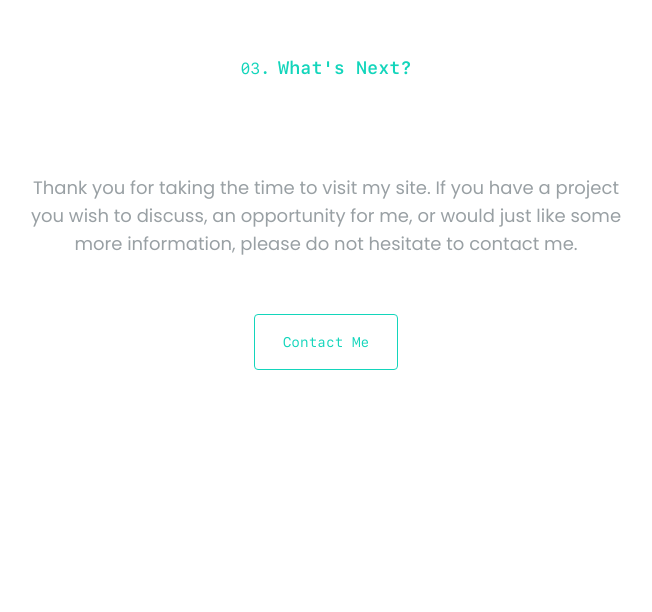
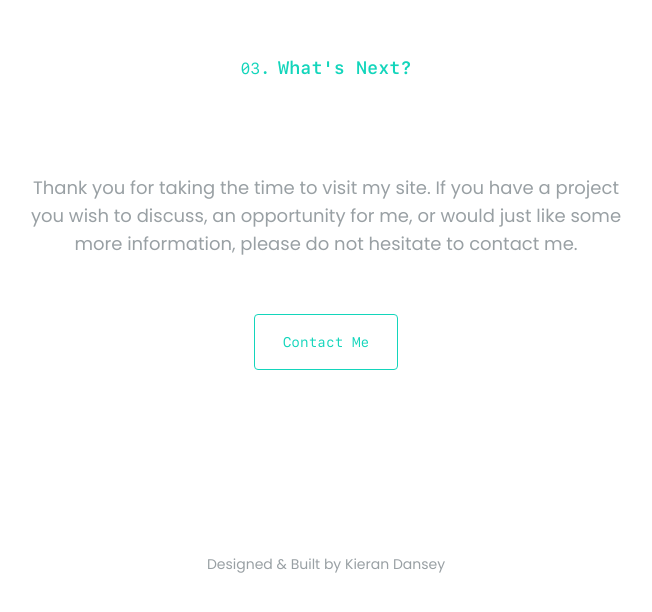
Before and after one commit to kdan80/v4, a Next.js app: page / in a window 1280 px wide. Shown: the part 2588-3200 px from the top of the page, without its empty margins (314-966 px from the left). Built offline with nearby package versions, Linux system fonts and the light colour scheme.

Commit message:
Added Footer

```diff
--- /dev/null
+++ b/components/Footer.tsx
@@ -0,0 +1,18 @@
+import React from 'react'
+import { motion } from 'framer-motion'
+import { scrollFade } from 'styles/framerAnimations'
+
+const Footer = () => {
+    return (
+        <footer className='flex justify-center items-center h-[6rem] -mt-[6rem]'>
+            <motion.span
+                {...scrollFade}
+                className='text-mainDarker text-sm'
+            >
+                Designed &amp; Built by Kieran Dansey
+            </motion.span>
+        </footer>
+    )
+}
+
+export default Footer
--- a/components/Layout.tsx
+++ b/components/Layout.tsx
@@ -4,6 +4,7 @@ import Section from 'components/sections/Section'
 import Header from 'components/header/Header'
 import SocialsList from './socialslist/SocialsList'
 import useScrolledToTop from 'hooks/useScrolledToTop'
+import Footer from 'components/Footer'
 
 interface Props {
     location?: string
@@ -28,7 +29,10 @@ const Layout = ({ children, location }: Props) => {
             ) : (
                 <>
                     <Header scrolledToTop={scrolledToTop} />
-                    <main>{children}</main>
+                    <main>
+                        {children}
+                        <Footer />
+                    </main>
                     <SocialsList scrolledToTop={scrolledToTop} />
                 </>
             )}
```
